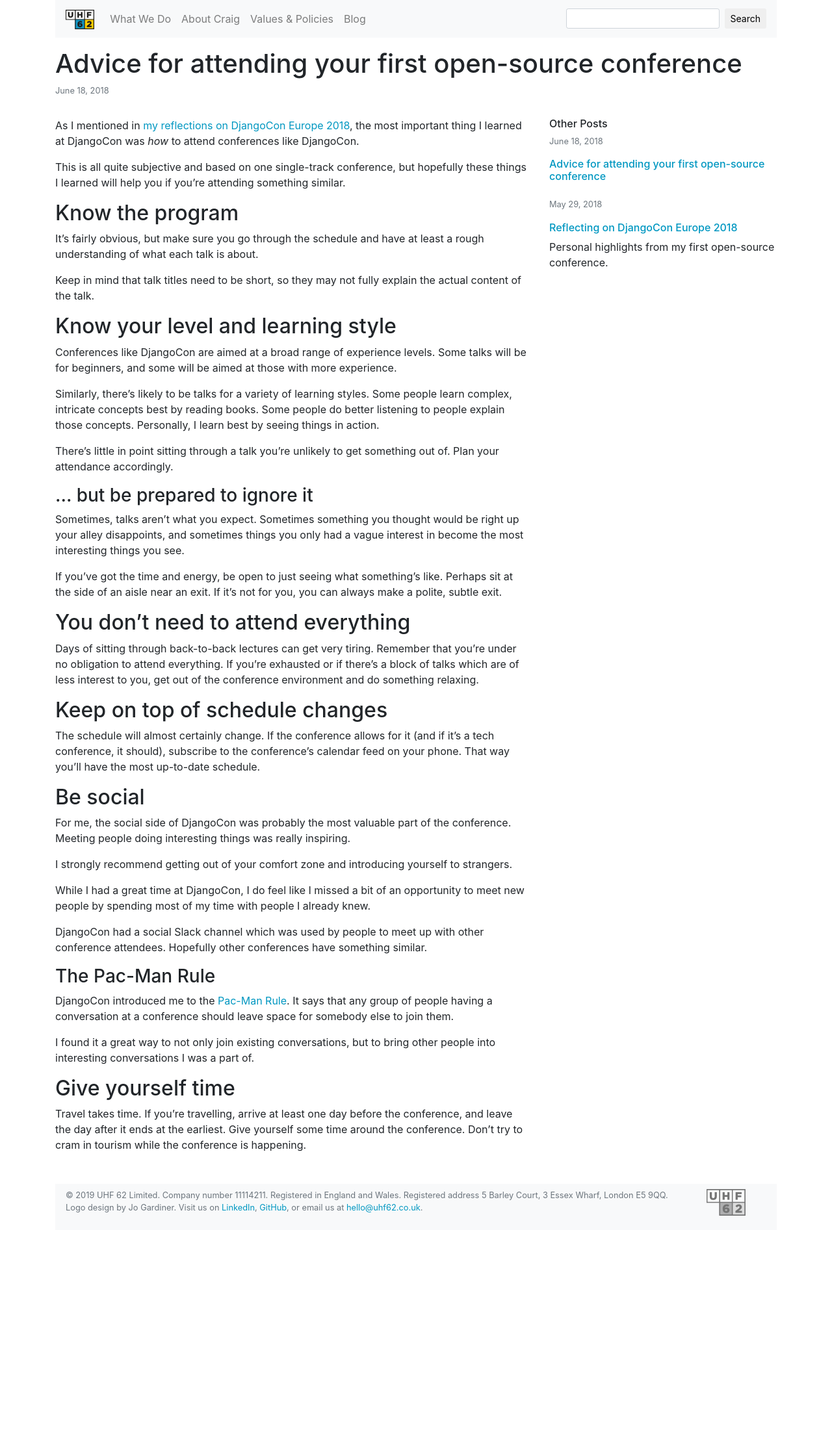
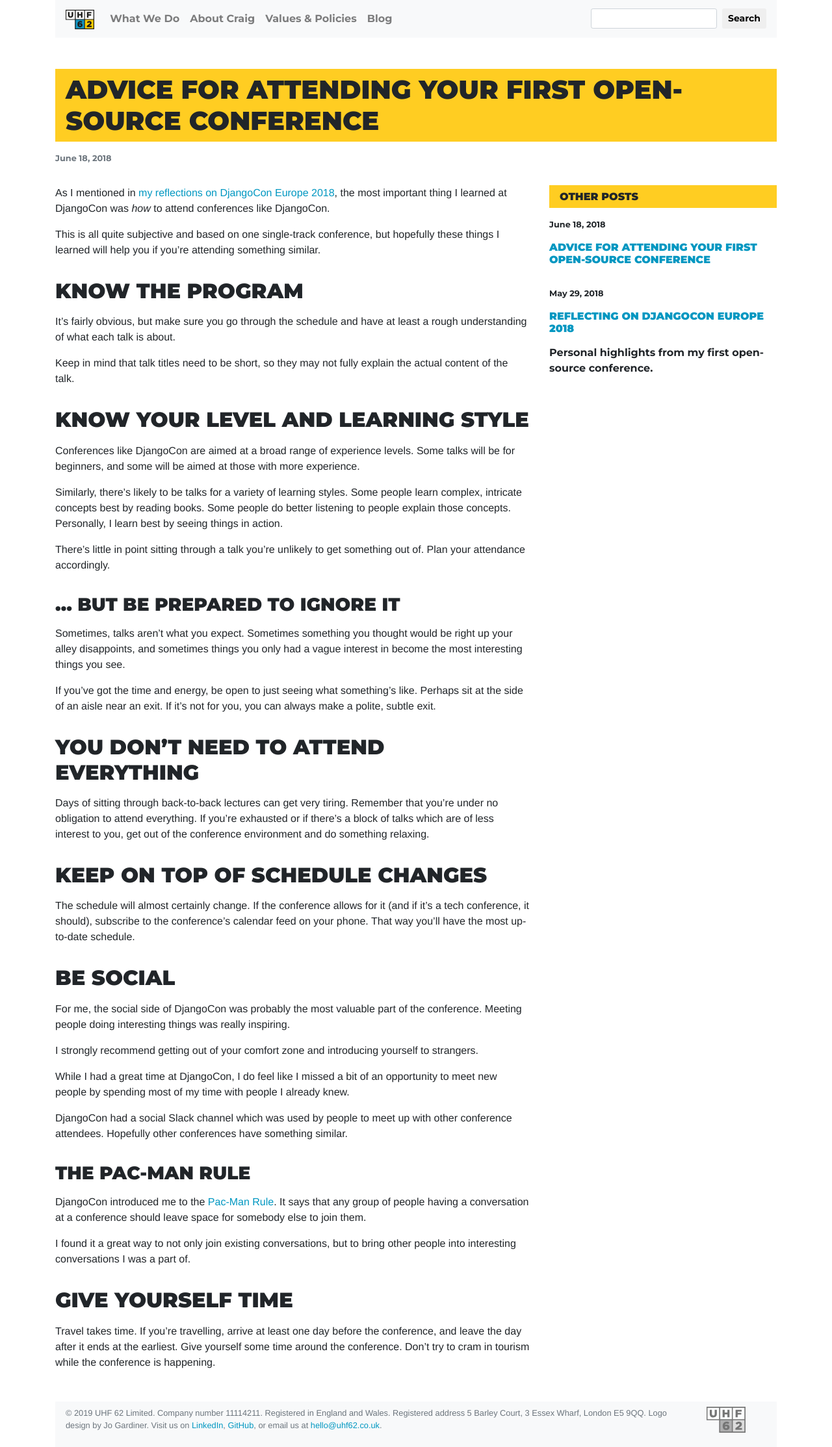
Before and after one commit to uhf62/uhf62.co.uk, a Jekyll site: the page built from _posts/2018-06-18-open-source-conference-advice.markdown, in a window 1280 px wide. Shown: the whole page at 65% size. Built offline with Jekyll 4.4.1, drawn with Linux system fonts in a browser that asks for light colours; nearby versions of some CDN libraries; before the commit the page ends 1893 px from its top, so only the background shows below that.

Commit message:
Changing fonts

```diff
--- a/_includes/blog-posts.html
+++ b/_includes/blog-posts.html
@@ -1,10 +1,10 @@
 <ul class="list-unstyled">
     {% for post in site.posts %}
         <li class="pb-3">
-            <p class="small text-muted">{{ post.date | date: "%B %e, %Y" }}</p>
-            <h2><a href="{{ post.url }}">{{ post.title }}</a></h2>
+            <p class="small text-brand">{{ post.date | date: "%B %e, %Y" }}</p>
+            <h2 class="mt-0"><a href="{{ post.url }}">{{ post.title }}</a></h2>
             {% if post.description %}
-                <p>{{ post.description }}</p>
+                <p class="text-brand">{{ post.description }}</p>
             {% endif %}
         </li>
     {% endfor %}
--- a/_includes/nav.html
+++ b/_includes/nav.html
@@ -1,4 +1,4 @@
-<nav class="navbar navbar-expand-md navbar-light bg-light">
+<nav class="navbar navbar-expand-md navbar-light bg-light text-brand">
     <a class="navbar-brand" href="/"><img alt="UHF 62" src="{{ site.logo }}" height="30"></a>
     <button class="navbar-toggler" type="button" data-toggle="collapse" data-target="#navbarNav" aria-controls="navbarNav" aria-expanded="false" aria-label="Toggle navigation">
         <span class="navbar-toggler-icon"></span>
--- a/_includes/title-and-lead.html
+++ b/_includes/title-and-lead.html
@@ -4,10 +4,10 @@
             <h1 class="hl hl-yellow">{{ page.title }}</h1>
         {% endif %}
         {% if page.description %}
-            <p class="lead hl hl-blue">{{ page.description }}</p>
+            <p class="lead hl hl-blue text-brand">{{ page.description }}</p>
         {% endif %}
         {% if page.date %}
-            <p class="small hl hl-blue">{{ page.date | date: "%B %e, %Y" }}</p>
+            <p class="small hl hl-blue text-brand">{{ page.date | date: "%B %e, %Y" }}</p>
         {% endif %}
     </div>
 {% else %}
@@ -15,9 +15,9 @@
         <h1>{{ page.title }}</h1>
     {% endif %}
     {% if page.description %}
-        <p class="lead">{{ page.description }}</p>
+        <p class="lead text-brand">{{ page.description }}</p>
     {% endif %}
     {% if page.date %}
-        <p class="small text-muted">{{ page.date | date: "%B %e, %Y" }}</p>
+        <p class="small text-muted text-brand">{{ page.date | date: "%B %e, %Y" }}</p>
     {% endif %}
 {% endif %}
--- a/_includes/top.html
+++ b/_includes/top.html
@@ -4,6 +4,7 @@
         <meta charset="utf-8">
         <meta name="viewport" content="width=device-width, initial-scale=1, shrink-to-fit=no">
         <meta http-equiv="x-ua-compatible" content="ie=edge">
+        <link rel="stylesheet" href="https://fonts.googleapis.com/css?family=Montserrat:700,900">
         <link rel="stylesheet" href="{{ "/assets/main.css" | relative_url }}?{{site.time | date: '%s%N'}}">
         <link rel="stylesheet" href="https://use.fontawesome.com/releases/v5.2.0/css/all.css" integrity="sha384-hWVjflwFxL6sNzntih27bfxkr27PmbbK/iSvJ+a4+0owXq79v+lsFkW54bOGbiDQ" crossorigin="anonymous">
         {% seo %}
--- a/_layouts/blog-post.html
+++ b/_layouts/blog-post.html
@@ -8,7 +8,7 @@
                 {{content}}
             </div>
             <aside class="col-md-4">
-                <h1>Other Posts</h1>
+                <h1 class="mt-0">Other Posts</h1>
                 {% include blog-posts.html %}
             </aside>
         </div>
--- a/_sass/uhf62.scss
+++ b/_sass/uhf62.scss
@@ -3,9 +3,30 @@
 $blue:    #0097C1 !default;
 $yellow:  #FFC80A !default;
 
+$hl-transparency: 0.1;
+$hl-padding: 0.5rem 1rem;
+
+$font-family-sans-serif: "Helvetica Neue", Helvetica, Arial, sans-serif;
+$font-family-serif: Georgia, serif;
+
+$headings-font-family: Montserrat, sans-serif;
+$headings-font-weight: 900;
+$headings-margin-top: 2rem;
+$headings-margin-bottom: 1rem;
+
 @import "bootstrap/bootstrap";
 
-$font-family-serif: Georgia, serif;
+h1, h2, h3, h4, h5, h6,
+.h1, .h2, .h3, .h4, .h5, .h6 {
+  margin-top: $headings-margin-top;
+  text-transform: uppercase;
+}
+
+h1, .h1 {
+  padding: $hl-padding;
+  background-color: transparentize($yellow, $hl-transparency);
+}
+
 
 footer {
   font-size: 80%;
@@ -21,8 +42,6 @@
   padding-left: 1rem;
 }
 
-$hl-transparency: 0.1;
-$hl-padding: 0.5rem 1rem;
 
 .hl {
   padding: $hl-padding;
@@ -32,6 +51,10 @@
   .hl-#{$color} {
     background-color: transparentize($value, $hl-transparency);
   }
+}
+
+.text-brand {
+   font-family: $headings-font-family;
 }
 
 .jumbotron {
@@ -73,6 +96,7 @@
   .container>p {
     padding: $hl-padding;
     background-color: transparentize($yellow, $hl-transparency);
+    font-family: $headings-font-family;
     a {
       color: darken($link-color, 15%);
     }
```
Also changed, not shown: style-guide.markdown (added, +16 -0 lines).
